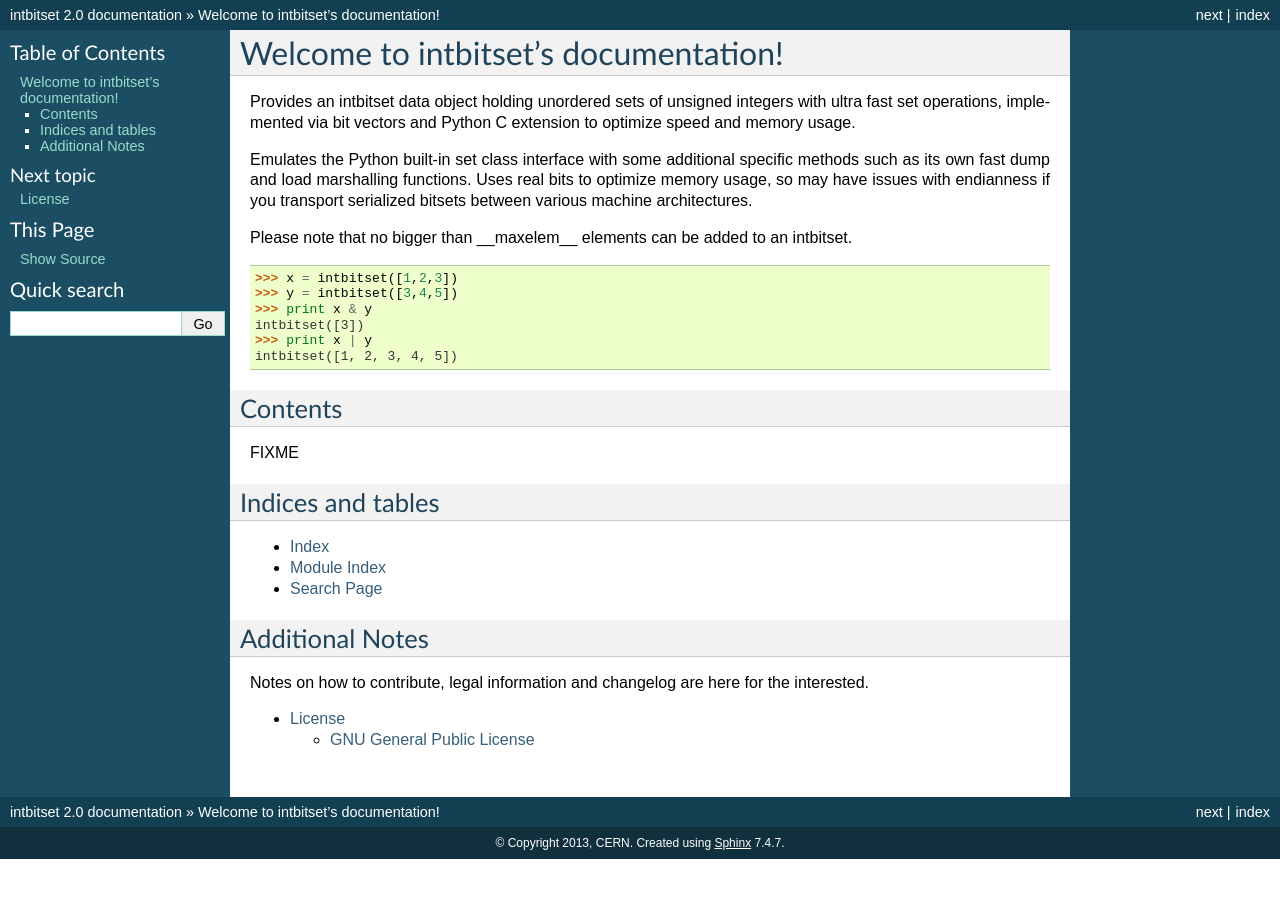
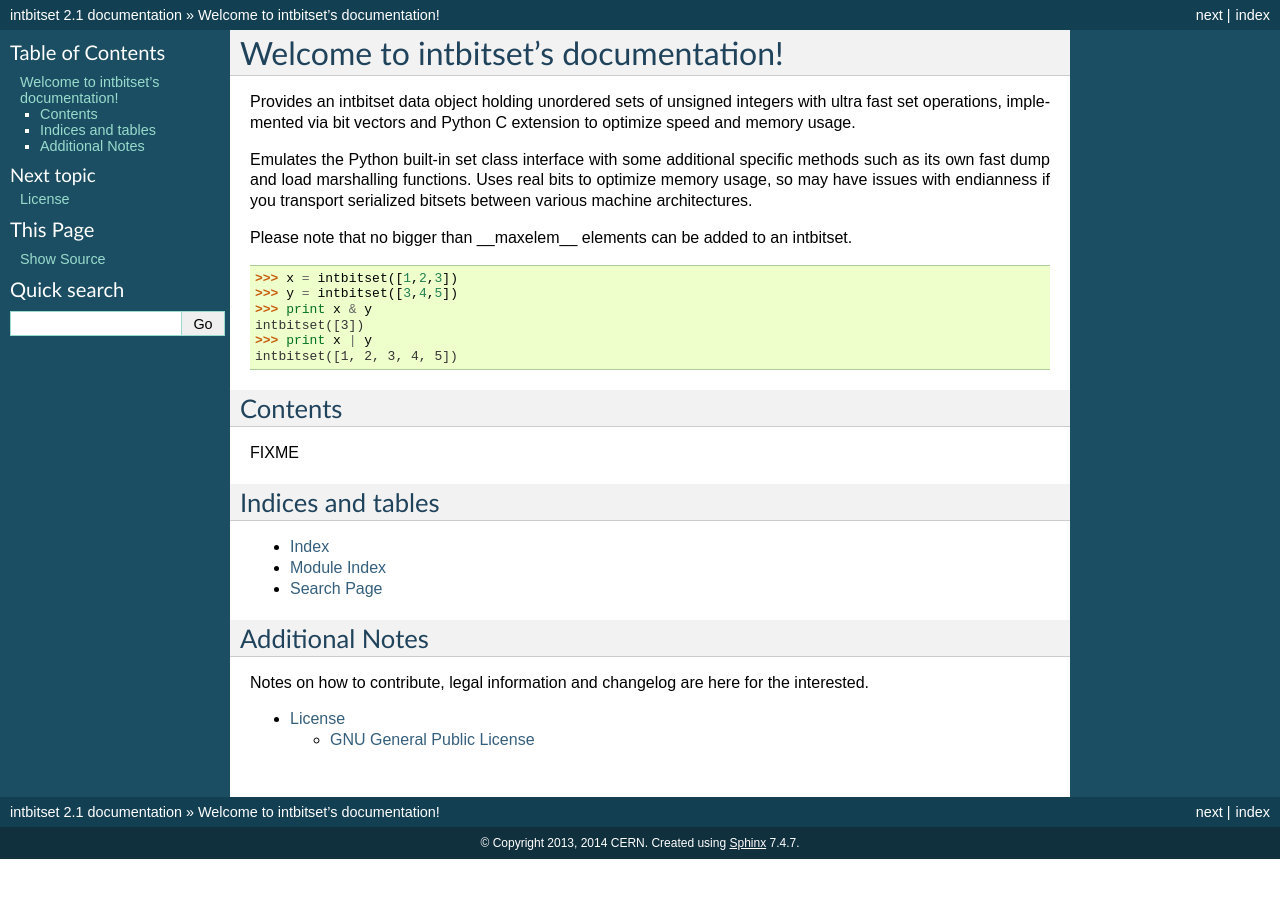
Before and after one commit to inveniosoftware-contrib/intbitset, a Sphinx documentation site: the page built from docs/index.rst, in a window 1280 px wide. Built offline with Sphinx 7.4.7, drawn with Linux system fonts in a browser that asks for light colours; pages that are not in the unit, such as notebooks, are missing from menus.

Commit message:
intbitset v2.1
Signed-off-by: Samuele Kaplun <samuele.kaplun@cern.ch>

```diff
--- a/docs/conf.py
+++ b/docs/conf.py
@@ -41,7 +41,7 @@ master_doc = 'index'
 
 # General information about the project.
 project = u'intbitset'
-copyright = u'2013, CERN'
+copyright = u'2013, 2014 CERN'
 
 # The version info for the project you're documenting, acts as replacement for
 # |version| and |release|, also used in various other places throughout the
@@ -50,7 +50,7 @@ copyright = u'2013, CERN'
 # The short X.Y version.
 version = '2'
 # The full version, including alpha/beta/rc tags.
-release = '2.0'
+release = '2.1'
 
 # The language for content autogenerated by Sphinx. Refer to documentation
 # for a list of supported languages.
--- a/setup.py
+++ b/setup.py
@@ -27,7 +27,7 @@ from distutils.extension import Extension
 
 setup(
     name='intbitset',
-    version='2.0',
+    version='2.1',
     url='http://github.com/inveniosoftware/intbitset/',
     license='GPLv2',
     author='Invenio collaboration',
```
Also changed, not shown: 1 other file.
